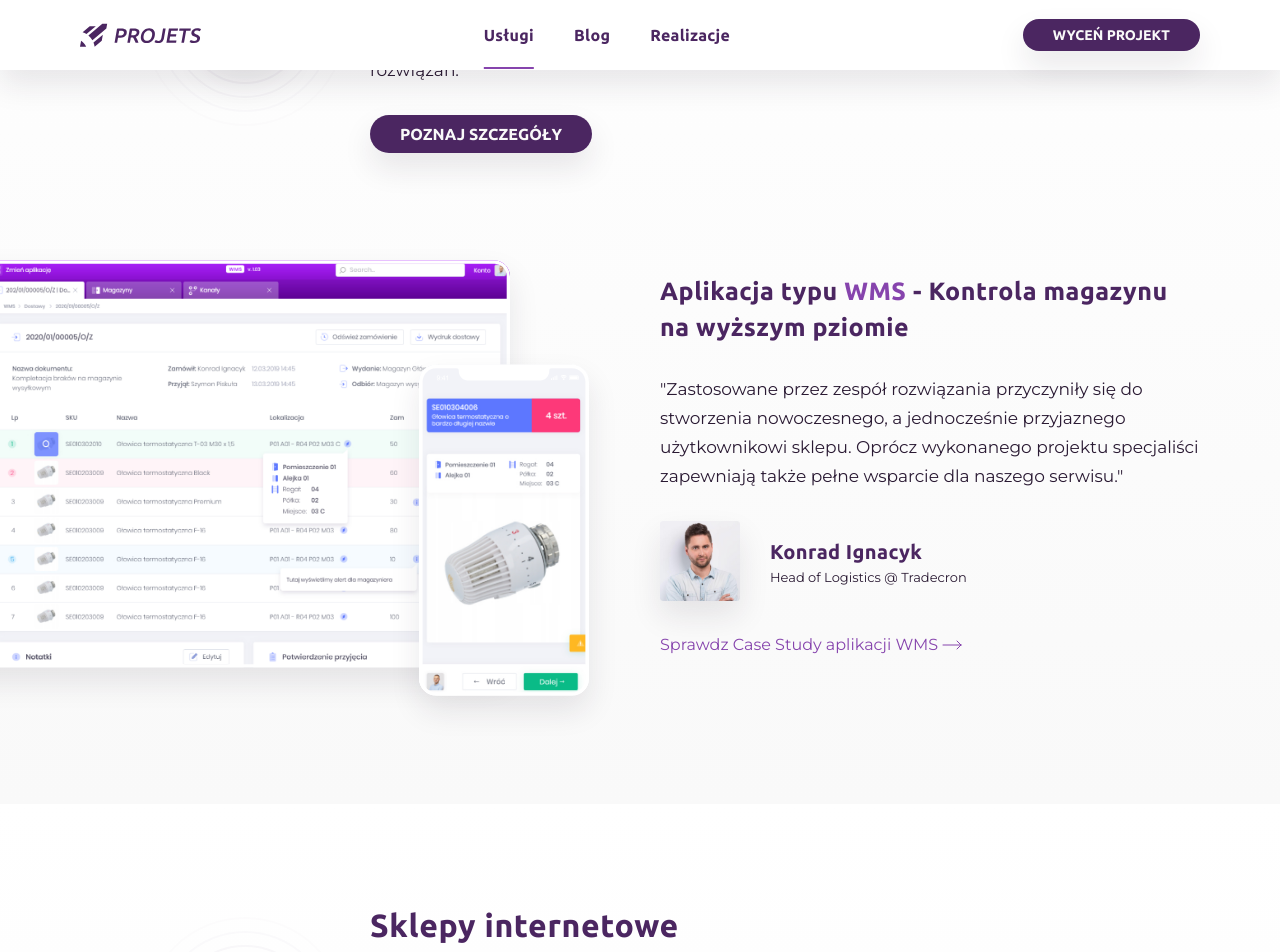
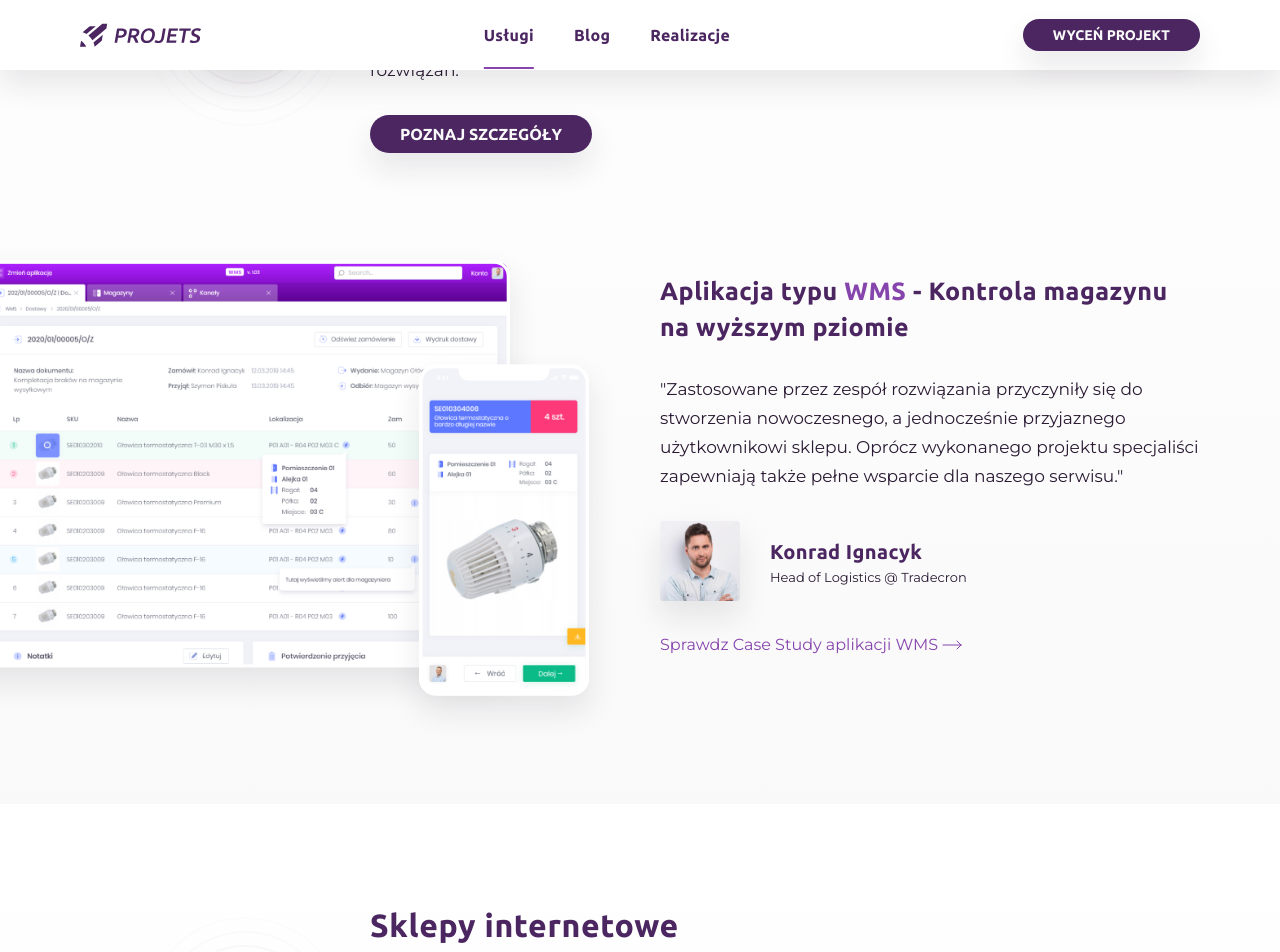
Before and after one commit to ProjetsPL/projets-theme, a Jekyll site: the page built from pages/uslugi.md, in a window 1280 px wide and 1400 px high, scrolled down 756 px. Shown: the top 952 px of the window. Built offline with Jekyll 4.4.1, drawn with Linux system fonts in a browser that asks for light colours.

Commit message:
mockup border fix

```diff
--- a/_sass/parts.scss
+++ b/_sass/parts.scss
@@ -197,6 +197,9 @@
 &.mobile-mockup {
     --mobile-mockup-size:  376px;
     border-radius: calc(var(--mobile-mockup-size) * 0.10106);
+        .mockup-img {
+            border: calc(var(--mobile-mockup-size) * 0.02) solid $bg-0;
+        }
         .mockup-shadow {
             width: 100%;
             height: 6%;
@@ -213,6 +216,9 @@
     &.desktop-mockup {
         --desktop-mockup-size: 1580px;
         border-radius: calc(var(--desktop-mockup-size) * 0.02468);
+        .mockup-img {
+            border: calc(var(--desktop-mockup-size) * 0.005) solid $bg-0;
+        }
         .mockup-shadow {
             width: 100%;
             height: 10%;
```
Lines whose indentation alone changed are shown as unchanged.
